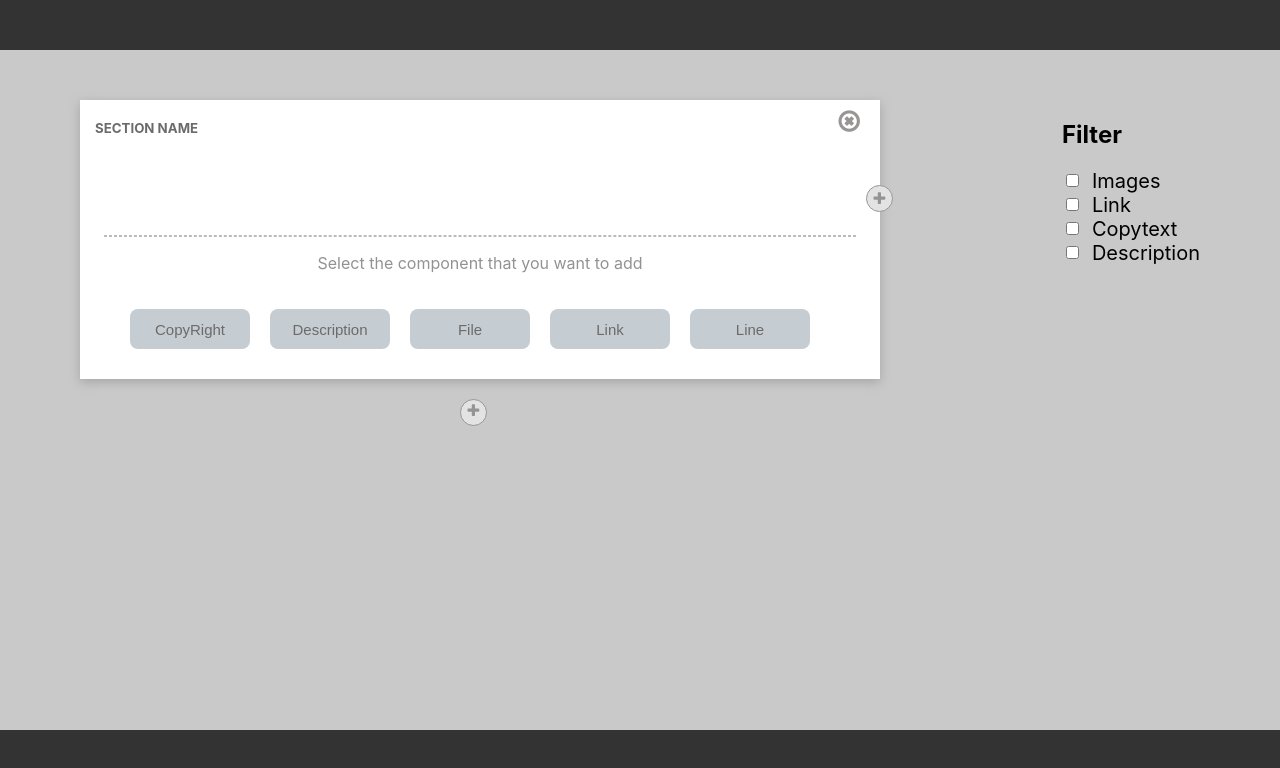
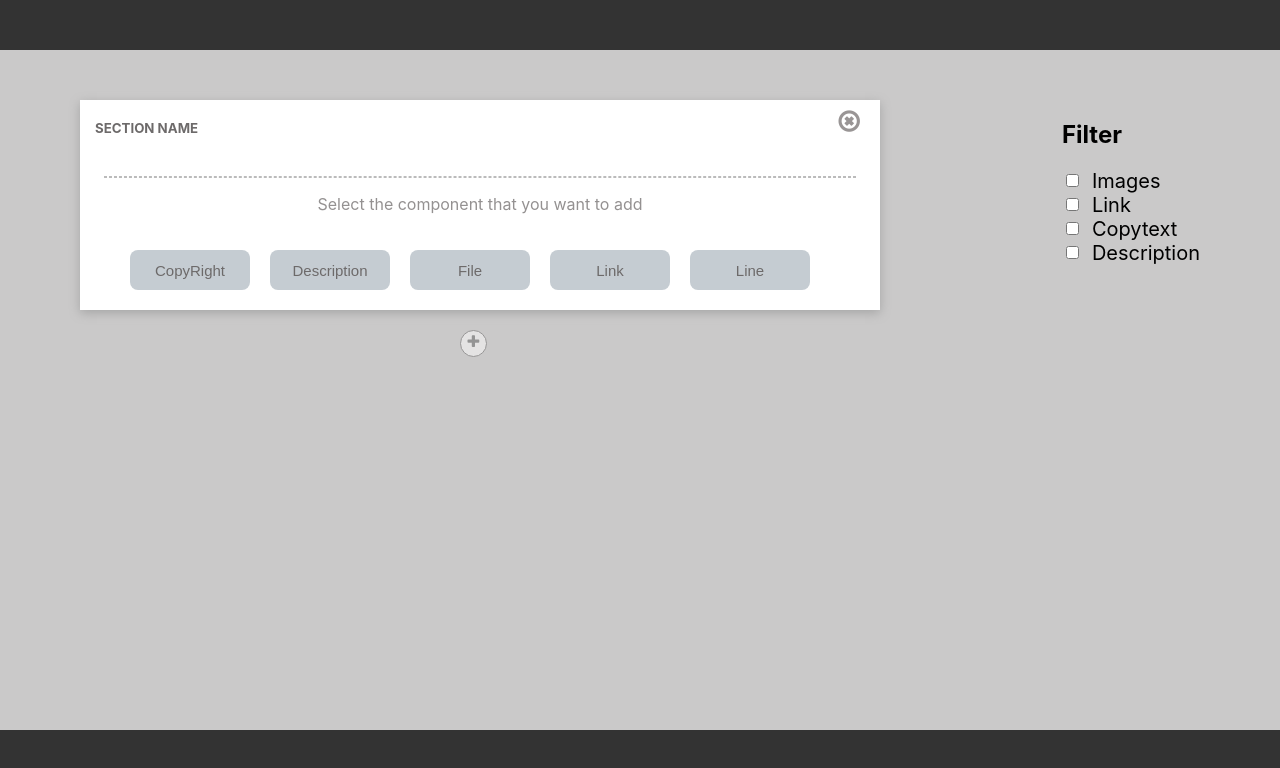
Before and after one commit to SachinthaLakshan/upload--filter-project, a React (Create React App) app: page / in a window 1280 px wide. Shown: the top 768 px of the page. Built offline with nearby package versions, Linux system fonts and the light colour scheme.

Commit message:
component add done

```diff
--- a/src/components/Main.js
+++ b/src/components/Main.js
@@ -7,7 +7,7 @@ const Main = () => {
     const InitialState = {
         id: 123,
         sectionName: "SECTION NAME",
-        component: [{}]
+        component: []
     }
     //localStorage.clear();
     const [section, setSection] = useState([InitialState]);
@@ -40,6 +40,8 @@ const Main = () => {
         setSection(arr);
         localStorage.setItem("section", JSON.stringify(arr));
     }
+
+
     function addAfter(array, index, newItem) {
         return [
             ...array.slice(0, index),
@@ -48,6 +50,8 @@ const Main = () => {
         ];
     }
 
+   //console.log("FFF", addAfter([{id:1,name:"one"},{id:2,name:"two"},{id:3,name:"three"}], 1, {id:4,name:"four"}));
+
 
     const addComponentHandler = (componentObj,sectionId,componentId) => {
         var index_section = section.map(function (x) { return x.id; }).indexOf(sectionId);
@@ -55,12 +59,14 @@ const Main = () => {
         const newsection = [...section];
         newsection[index_section] = {
             ...newsection[index_section],
-            component: [...newsection[index_section].component,componentObj]
+            component: [...addAfter(section[index_section].component, index_component, componentObj)]
           };
-          const newSection2=[...section];
-          newSection2[index_section].component[index_component]=
+        //   const newSection2=[...section];
+        //   newSection2[index_section].component[index_component]=
           localStorage.setItem("section", JSON.stringify(newsection));
           setSection(newsection);
+
+
 
 
 
--- a/src/components/Section.js
+++ b/src/components/Section.js
@@ -58,7 +58,7 @@ const Section = (props) => {
             {props.scectionObj.component && props.scectionObj.component.map((obj) => {
                 return (<div className="copyright-preview" key={obj.id}>
                     {addButtonKey===obj.id && buttonrowVisible?buttonRow:<></>}
-                    {addButtonKey===obj.id &&componentType === "copyright"&& !buttonrowVisible ? <div className="section-initial-text" >
+                    {addButtonKey===obj.id &&componentType === "copyright"&& !buttonrowVisible ? <div className="add-component" >
                 <Component type="copyright" sectionId={props.scectionObj.id} componentSaveHandler={props.componentSaveHandler} componentId={obj.id} />
             </div> : <></>
             }
--- a/src/index.css
+++ b/src/index.css
@@ -45,6 +45,7 @@ main{
   margin-bottom: 20px;
   box-shadow: 0px 3px 10px #A5A5A5;
   background-color: #fff;
+  padding-bottom: 20px;
 }
 .main-container{
   display:flex;
@@ -122,7 +123,7 @@ main{
 }
 .bottom-btn-wraper{
 justify-content: center;
-padding-bottom: 30px;
+padding-bottom: 0;
 }
 
 .plus-icon-wrapper{
@@ -159,9 +160,7 @@ padding-bottom: 30px;
   width: 750px;
 }
 .copyright-wrapper{
-  text-align: left;
-  margin-left: 20px;
-  margin-bottom: 30px;
+  margin-top: 40px;
 }
 .copyright-wrapper input{
   border: none;
@@ -190,6 +189,7 @@ padding-bottom: 30px;
 }
 .copyright-preview {
   margin-left: 25px;
+  margin-top: 50px;
 }
 .copyright-previe h2{
   margin: 0;
@@ -199,3 +199,7 @@ padding: 0;
   margin: 0;
 padding: 0;
 }
+.add-component{
+  left: 20px;
+  right: 50px;
+}
```
